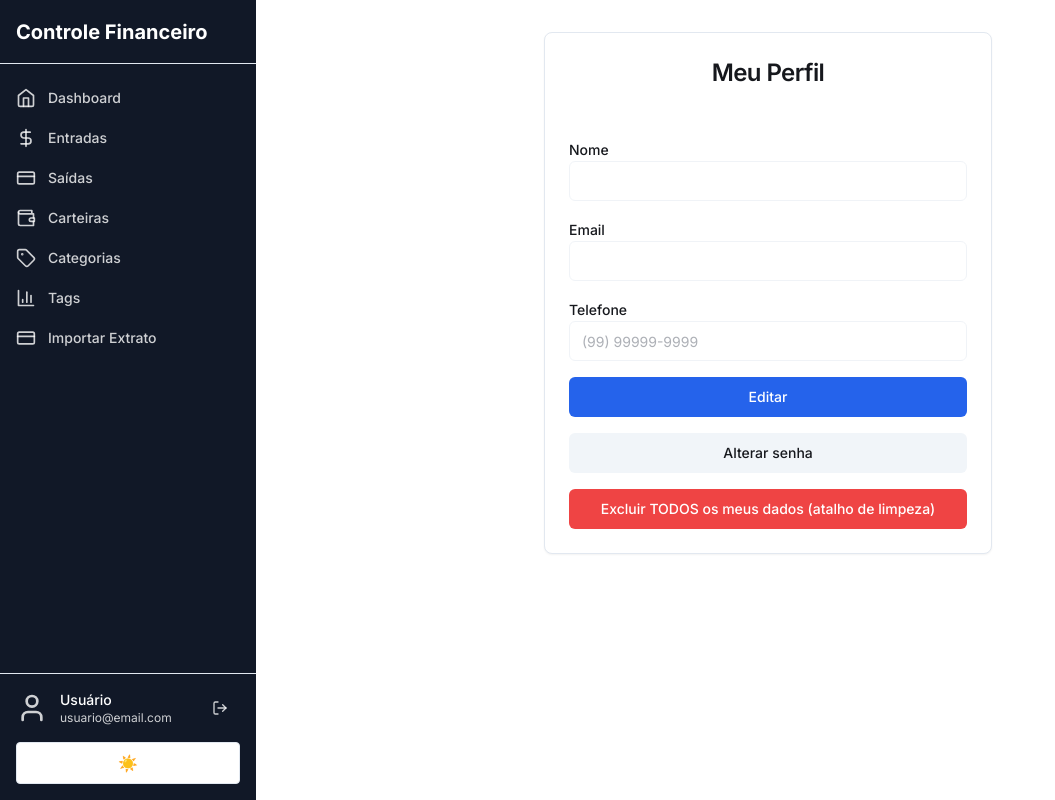
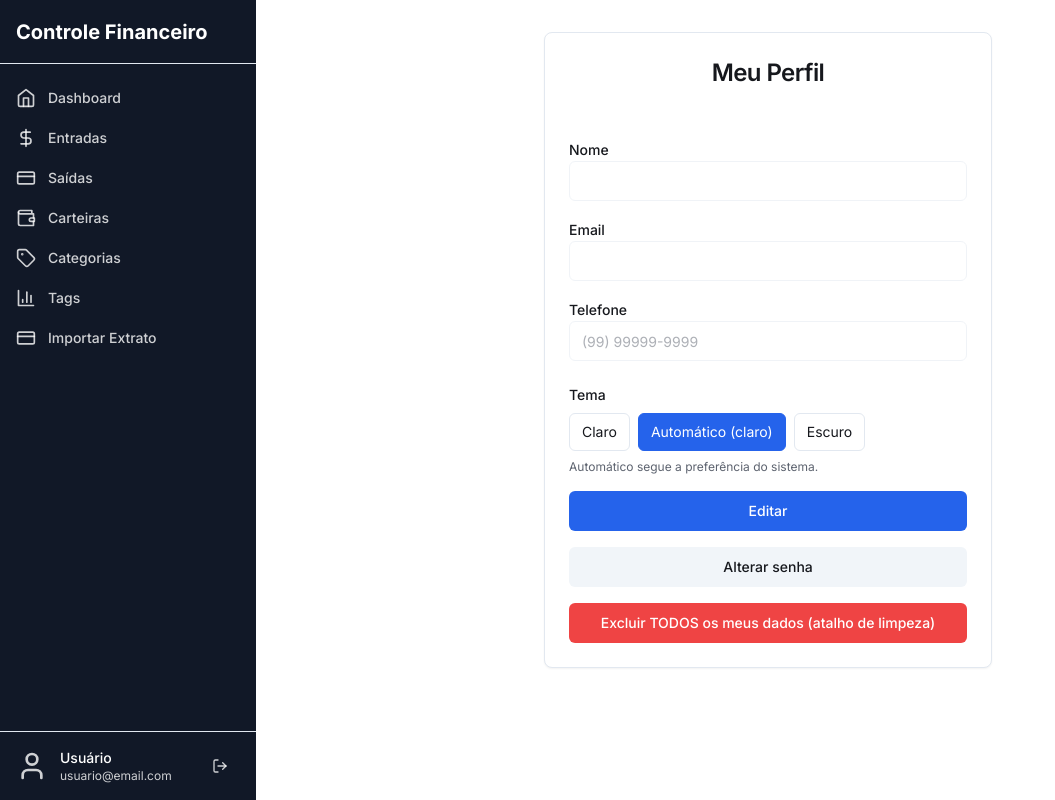
Before and after one commit to joaocarlosxsantos/financeiro, a Next.js app: page /user in a window 1280 px wide. Shown: the whole page, without its empty margins (0-1055 px from the left). Built offline with nearby package versions, Linux system fonts and the light colour scheme; no server answers.

Commit message:
tema automático

```diff
--- a/src/app/api/user/route.ts
+++ b/src/app/api/user/route.ts
@@ -11,7 +11,7 @@ export async function GET(req: NextRequest) {
   }
   const user = await prisma.user.findUnique({
     where: { email: session.user.email },
-    select: { id: true, name: true, email: true, phone: true },
+    select: { id: true, name: true, email: true, phone: true, theme: true },
   });
   if (!user) {
     return NextResponse.json({ error: 'Usuário não encontrado' }, { status: 404 });
@@ -29,9 +29,10 @@ export async function PUT(req: NextRequest) {
   const user = await prisma.user.update({
     where: { email: session.user.email },
     data: { name, email, phone },
+    select: { id: true, name: true, email: true, phone: true, theme: true },
   });
   return NextResponse.json({
     message: 'Usuário atualizado',
-    user: { id: user.id, name: user.name, email: user.email, phone: user.phone },
+    user,
   });
 }
--- /dev/null
+++ b/src/app/api/user/theme/route.ts
@@ -0,0 +1,26 @@
+import { NextRequest, NextResponse } from 'next/server';
+import { getServerSession } from 'next-auth';
+import { authOptions } from '@/lib/auth';
+import { prisma } from '@/lib/prisma';
+
+export async function GET() {
+  const session = await getServerSession(authOptions);
+  if (!session?.user?.email) {
+    return NextResponse.json({ error: 'Não autenticado' }, { status: 401 });
+  }
+  const user = await prisma.user.findUnique({ where: { email: session.user.email }, select: { theme: true } });
+  return NextResponse.json({ theme: user?.theme || 'system' });
+}
+
+export async function PUT(req: NextRequest) {
+  const session = await getServerSession(authOptions);
+  if (!session?.user?.email) {
+    return NextResponse.json({ error: 'Não autenticado' }, { status: 401 });
+  }
+  const { theme } = await req.json();
+  if (!['light','dark','system'].includes(theme)) {
+    return NextResponse.json({ error: 'Tema inválido' }, { status: 400 });
+  }
+  await prisma.user.update({ where: { email: session.user.email }, data: { theme } });
+  return NextResponse.json({ ok: true });
+}
--- a/src/components/layout/sidebar.tsx
+++ b/src/components/layout/sidebar.tsx
@@ -7,7 +7,6 @@ import { usePathname } from 'next/navigation';
 import { cn } from '@/lib/utils';
 import { useAuth } from '@/hooks/use-auth';
 import { Button } from '@/components/ui/button';
-import { ThemeSwitch } from '@/components/ui/theme-switch';
 import { BarChart3, CreditCard, DollarSign, Home, Tag, User, LogOut, Wallet } from 'lucide-react';
 
 const navigation = [
@@ -113,7 +112,6 @@ export function Sidebar({ onClose }: { onClose?: () => void }) {
               <LogOut className="w-4 h-4" />
             </Button>
           </div>
-          <ThemeSwitch />
         </div>
       </div>
     </div>
--- a/src/components/providers/theme-provider.tsx
+++ b/src/components/providers/theme-provider.tsx
@@ -1,32 +1,74 @@
 'use client';
-import { createContext, useContext, useEffect, useState } from 'react';
+import { createContext, useContext, useEffect, useState, useRef } from 'react';
 
 interface ThemeContextProps {
-  theme: 'light' | 'dark';
-  toggleTheme: () => void;
+  theme: 'light' | 'dark' | 'system';
+  resolvedTheme: 'light' | 'dark';
+  setTheme: (t: 'light' | 'dark' | 'system') => void;
 }
 
 const ThemeContext = createContext<ThemeContextProps | undefined>(undefined);
 
 export const ThemeProvider = ({ children }: { children: React.ReactNode }) => {
-  const [theme, setTheme] = useState<'light' | 'dark'>(() => {
+  const [theme, setThemeState] = useState<'light' | 'dark' | 'system'>(() => {
     if (typeof window !== 'undefined') {
-      return (localStorage.getItem('theme') as 'light' | 'dark') || 'light';
+      return (localStorage.getItem('theme') as 'light' | 'dark' | 'system') || 'system';
     }
-    return 'light';
+    return 'system';
   });
+  const [resolved, setResolved] = useState<'light' | 'dark'>(() => 'light');
+  const mounted = useRef(false);
+
+  // Carrega preferência do backend na primeira montagem
+  useEffect(() => {
+    mounted.current = true;
+    (async () => {
+      try {
+        const res = await fetch('/api/user/theme');
+        if (res.ok) {
+          const data = await res.json();
+          if (data?.theme) {
+            setThemeState(data.theme);
+            localStorage.setItem('theme', data.theme);
+          }
+        }
+      } catch (e) {
+        // silencioso
+      }
+    })();
+  }, []);
 
   useEffect(() => {
-    document.documentElement.classList.remove(theme === 'dark' ? 'light' : 'dark');
-    document.documentElement.classList.add(theme);
+    const mql = window.matchMedia('(prefers-color-scheme: dark)');
+    const calc = () => {
+      const val = theme === 'system' ? (mql.matches ? 'dark' : 'light') : theme;
+      setResolved(val);
+      document.documentElement.classList.remove('light', 'dark');
+      document.documentElement.classList.add(val);
+    };
+    calc();
+    mql.addEventListener('change', calc);
     localStorage.setItem('theme', theme);
+    // Persistir no backend (ignora se ainda carregando inicial ou já igual)
+    if (mounted.current) {
+      fetch('/api/user/theme', {
+        method: 'PUT',
+        headers: { 'Content-Type': 'application/json' },
+        body: JSON.stringify({ theme }),
+      }).catch(() => {});
+    }
+    return () => mql.removeEventListener('change', calc);
   }, [theme]);
 
-  const toggleTheme = () => {
-    setTheme((prev) => (prev === 'light' ? 'dark' : 'light'));
+  const setTheme = (t: 'light' | 'dark' | 'system') => {
+    setThemeState(t);
   };
 
-  return <ThemeContext.Provider value={{ theme, toggleTheme }}>{children}</ThemeContext.Provider>;
+  return (
+    <ThemeContext.Provider value={{ theme, resolvedTheme: resolved, setTheme }}>
+      {children}
+    </ThemeContext.Provider>
+  );
 };
 
 export const useTheme = () => {
--- /dev/null
+++ b/src/components/ui/theme-selector.tsx
@@ -0,0 +1,52 @@
+"use client";
+import { useTheme } from '@/components/providers/theme-provider';
+import { useEffect, useState, useRef } from 'react';
+
+const options: { value: 'light' | 'dark' | 'system'; label: string }[] = [
+  { value: 'light', label: 'Claro' },
+  { value: 'system', label: 'Automático' },
+  { value: 'dark', label: 'Escuro' },
+];
+
+export function ThemeSelector() {
+  const { theme, setTheme, resolvedTheme } = useTheme();
+  const [mounted, setMounted] = useState(false);
+  const liveRef = useRef<HTMLDivElement | null>(null);
+  useEffect(() => setMounted(true), []);
+  useEffect(() => {
+    if (mounted && liveRef.current) {
+      liveRef.current.textContent = `Tema ativo: ${theme === 'system' ? `Automático (${resolvedTheme === 'dark' ? 'Escuro' : 'Claro'})` : (theme === 'dark' ? 'Escuro' : 'Claro')}`;
+    }
+  }, [theme, resolvedTheme, mounted]);
+  return (
+    <div className="space-y-2">
+      <div className="text-sm font-medium">Tema</div>
+      <div className="flex flex-col sm:flex-row gap-2">
+        {options.map(o => {
+          const active = theme === o.value;
+          return (
+            <button
+              key={o.value}
+              type="button"
+              onClick={() => setTheme(o.value)}
+              className={
+                `px-3 py-2 rounded-md border text-sm transition ${(active ? 'bg-primary text-primary-foreground border-primary' : 'bg-background hover:bg-muted border-border')}`
+              }
+              aria-pressed={active}
+            >
+              {o.label}
+              {mounted && o.value === 'system' && ` (${resolvedTheme === 'dark' ? 'escuro' : 'claro'})`}
+            </button>
+          );
+        })}
+      </div>
+      {mounted && (
+        <>
+          <p className="text-xs text-muted-foreground">Automático segue a preferência do sistema.</p>
+          <div aria-live="polite" aria-atomic="true" className="sr-only" ref={liveRef} />
+        </>
+      )}
+    </div>
+  );
+}
+export default ThemeSelector;
--- a/src/components/user/user-profile.tsx
+++ b/src/components/user/user-profile.tsx
@@ -4,6 +4,8 @@ import { Button } from '@/components/ui/button';
 import { Input } from '@/components/ui/input';
 import { Label } from '@/components/ui/label';
 import { Modal } from '@/components/ui/modal';
+import ThemeSelector from '@/components/ui/theme-selector';
+import { useTheme } from '@/components/providers/theme-provider';
 
 interface UserProfileProps {
   className?: string;
@@ -21,16 +23,26 @@ export function UserProfile({ className }: UserProfileProps) {
   const [passwords, setPasswords] = useState({ password: '', confirm: '' });
   const [passwordError, setPasswordError] = useState('');
   const [message, setMessage] = useState('');
+  const { setTheme } = useTheme();
 
   useEffect(() => {
-    fetch('/api/user').then(async (res) => {
-      if (res.ok) {
+    let cancelled = false;
+    (async () => {
+      const res = await fetch('/api/user');
+      if (!cancelled && res.ok) {
         const data = await res.json();
         setUser(data);
         setForm(data);
+        if ((data as any)?.theme) {
+          setTheme((data as any).theme);
+        }
       }
-    });
-  }, []);
+    })();
+    return () => {
+      cancelled = true;
+    };
+    // setTheme é estável, mas incluído para satisfazer regra eslint-react-hooks
+  }, [setTheme]);
 
   const handleEdit = () => setEdit(true);
   const handleCancel = () => {
@@ -126,6 +138,10 @@ export function UserProfile({ className }: UserProfileProps) {
               onChange={(e) => setForm((f) => ({ ...f, phone: e.target.value }))}
               placeholder="(99) 99999-9999"
             />
+          </div>
+          {/* Seletor de Tema */}
+          <div className="pt-2">
+            <ThemeSelector />
           </div>
           {message && <div className="text-center text-sm text-green-600">{message}</div>}
           <div className="flex gap-2 mt-4">
```
Also changed, not shown: 1 other file (tests, documents, lock files or other folders).
